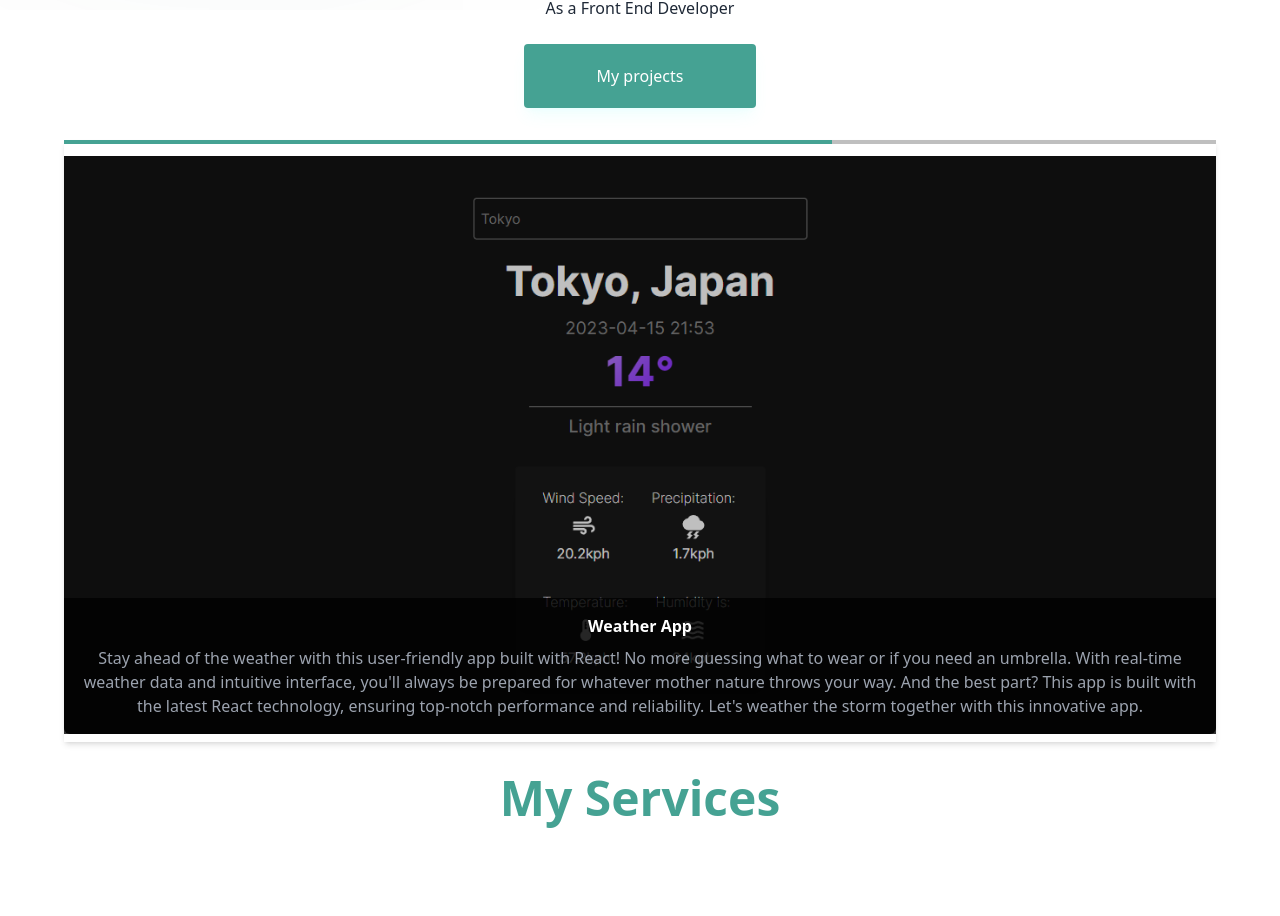
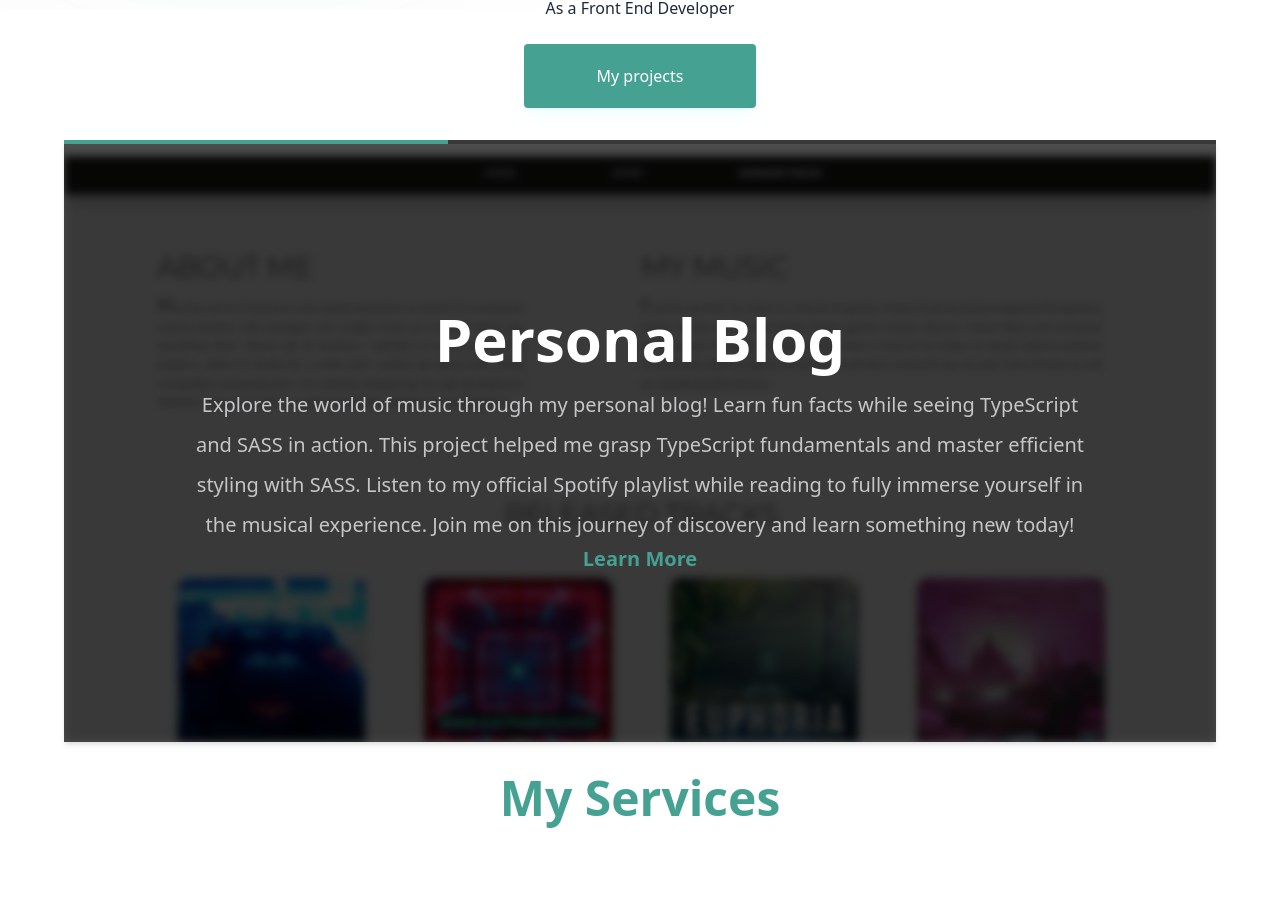
Before and after one commit to franciscoluna-28/New-Portfolio-2023, a React (Vite) app: page / in a window 1280 px wide. Shown: the part 1016-1932 px from the top of the page. Built offline with nearby package versions, Linux system fonts and the light colour scheme.

Commit message:
Added project description and blurred the image

```diff
--- a/src/components/ProjectsCarousel/index.tsx
+++ b/src/components/ProjectsCarousel/index.tsx
@@ -12,7 +12,7 @@ import NavigationButton from '../Buttons/NavigationButton';
 
 export default function ProjectsCarousel () {
     return(
-        <div className="shadow-md">
+        <div className="shadow-md max-w-fit max-h-fit">
 
 <Swiper
         effect={"coverflow"}
@@ -34,7 +34,7 @@ export default function ProjectsCarousel () {
 
         }}
         autoplay={{
-            delay: 5000,
+            delay: 8000,
             disableOnInteraction: false,
         }}
         modules={[Autoplay, Pagination, Navigation]}
@@ -47,26 +47,18 @@ export default function ProjectsCarousel () {
     return (
 <SwiperSlide key={project.id}>
   <div className="relative">
-    <img className='w-full h-fit rounded-md overflow-hidden pt-4 filter brightness-75 hover:blur-sm duration-300 ease-in' src={project.image} alt={project.title} />
-    <div className="top-1/2 left-1/2 transform -translate-x-1/2 -translate-y-1/2 absolute inset-0 opacity-0 hover:opacity-100 transition-opacity duration-300">
-        <div className="bg-gray-700 bg-opacity-75 rounded-full p-2 mr-4">
-          <a href={project.githubLink} target="_blank" rel="noreferrer">
-            <FaGithub className='text-white text-xl'/>
-          </a>
-        </div>
-        <div className="bg-gray-700 bg-opacity-75 rounded-full p-2">
-          <a href={project.deploymentLink} target="_blank" rel="noreferrer">
-            <SiNetlify className='text-white text-xl'/>
-          </a>
-        </div>
+    <img className='w-full h-fit rounded-md overflow-hidden pt-4 filter brightness-75 duration-300 ease-in blur-sm' src={project.image} alt={project.title} />
+    <div className="absolute inset-0 bg-black/70 flex items-center justify-center p-32">
+      <div className="text-white text-center">
+        <h3 className='font-bold text-6xl mb-4'>{project.title}</h3>
+        <p className='text-mainSilver leading-loose text-center text-xl font-medium'>{project.description}</p>
+        <a href='/projects'><span className='text-xl font-bold dark:text-mainCyan text-mainDarkCyan py-2'>Learn More</span></a>
       </div>
-    <div className="absolute bottom-0 w-full bg-black/80 p-4">
-      <h3 className='text-white font-bold mb-2'>{project.title}</h3>
-      <p className='text-gray-400'>{project.description}</p>
-
     </div>
   </div>
 </SwiperSlide>
+
+
     );
   })}
 </Swiper>
```
